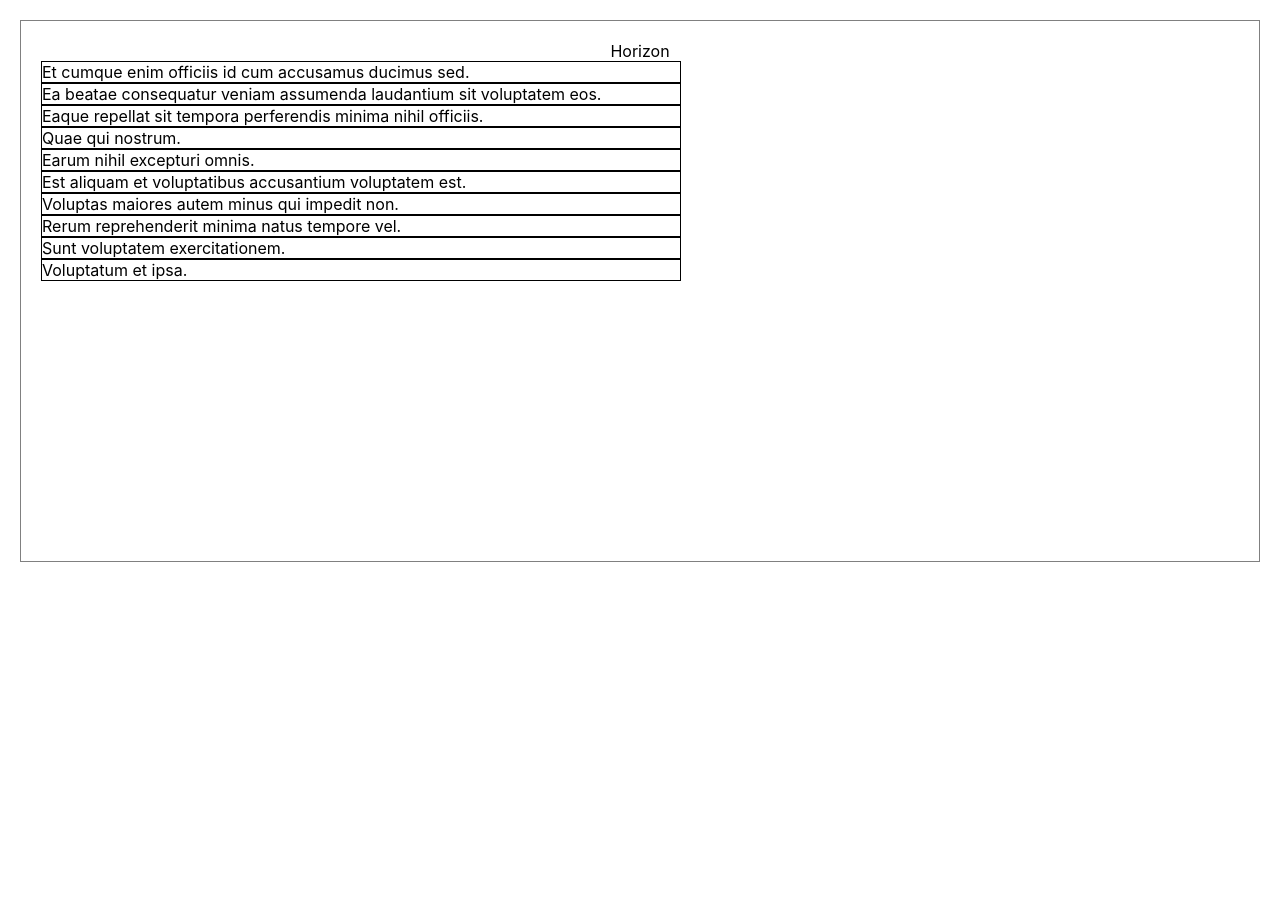
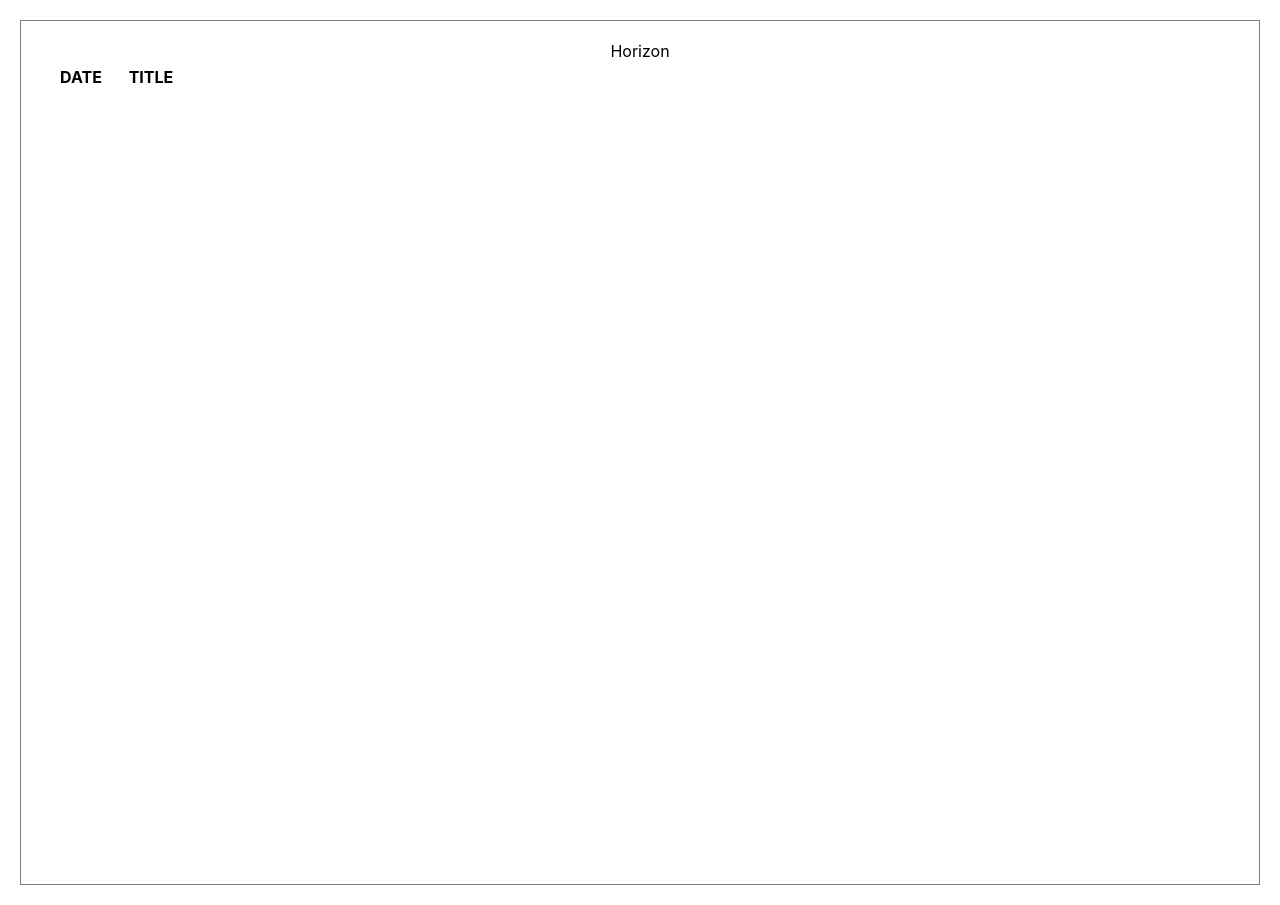
Before and after one commit to oreillyross/Horizon-client, a React (Create React App) app in the folder horizon-client/: page / in a window 1280 px wide. Before the commit the page ends 800 px from the top, so only its background shows below. Built offline with nearby package versions, Linux system fonts and the light colour scheme.

Commit message:
stasrt with table format

```diff
--- a/horizon-client/package.json
+++ b/horizon-client/package.json
@@ -8,6 +8,7 @@
     "@types/react": "16.8.6",
     "@types/react-dom": "16.8.2",
     "@types/react-virtualized": "^9.18.12",
+    "moment": "^2.24.0",
     "react": "^16.8.3",
     "react-dom": "^16.8.3",
     "react-scripts": "2.1.5",
--- a/horizon-client/src/components/Articles.tsx
+++ b/horizon-client/src/components/Articles.tsx
@@ -1,8 +1,8 @@
 import React from 'react'
-import {List} from 'react-virtualized'
+import {Table, Column} from 'react-virtualized'
 import { list } from '../data/articles'
 
-
+console.table(list)
 
 function rowRenderer ({
   key,         // Unique key within array of rows
@@ -14,7 +14,7 @@ function rowRenderer ({
   return (
     <div
       key={key}
-      style={{border: '1px solid black', textAlign: 'left'}}
+      style={{border: '1px solid black', textAlign: 'left', padding: '1px'}}
     >
       {list[index]}
     </div>
@@ -24,13 +24,25 @@ function rowRenderer ({
 
 const Articles = () => (
   <div>
-  <List
-    height={480}
-    width={640}
-    rowHeight={25}
+  <Table
+    headerHeight={30}
+    height={800}
+    width={500} //TODO add functions to calculate the correct height and widths
     rowCount={list.length}
-    rowRenderer={rowRenderer}
-  />
+    rowHeight={20}
+    rowGetter={(idx)=> {return "Some data"}}
+  >
+    <Column
+      dataKey="date"
+      width={60}
+      label="Date"
+    />
+    <Column
+      dataKey="title"
+      width={60}
+      label="Title"
+    />
+  </Table>
 
   </div>
 );
--- a/horizon-client/src/components/Header.tsx
+++ b/horizon-client/src/components/Header.tsx
@@ -1,7 +1,7 @@
 import React from 'react'
 
 const Header = () => (
-    <div>
+    <div style={{paddingBottom: '3px'}}>
       Horizon
     </div>
     )
--- a/horizon-client/src/data/articles.tsx
+++ b/horizon-client/src/data/articles.tsx
@@ -1,9 +1,22 @@
 import faker from 'faker'
+import moment from 'moment'
+
+interface Article {
+    date: string,
+    title: string,
+    description: string,
+    hyperlink: string
+}
 
 function articles(times: number) {
-    let list: string[] = []
+    let list: Article[] = []
     for (let i = 0; i < times; i++) {
-        list.push(faker.lorem.sentence())
+        let date = moment(faker.date.recent()).format('DD/MM/YYYY')
+        let title = faker.lorem.sentence()
+        let description = faker.lorem.sentences()
+        let hyperlink = faker.internet.url()
+        let article = {date, title, description, hyperlink}
+        list.push(article)
     }
     return list
 }
```
Also changed, not shown: 1 other file (tests, documents, lock files or other folders).
